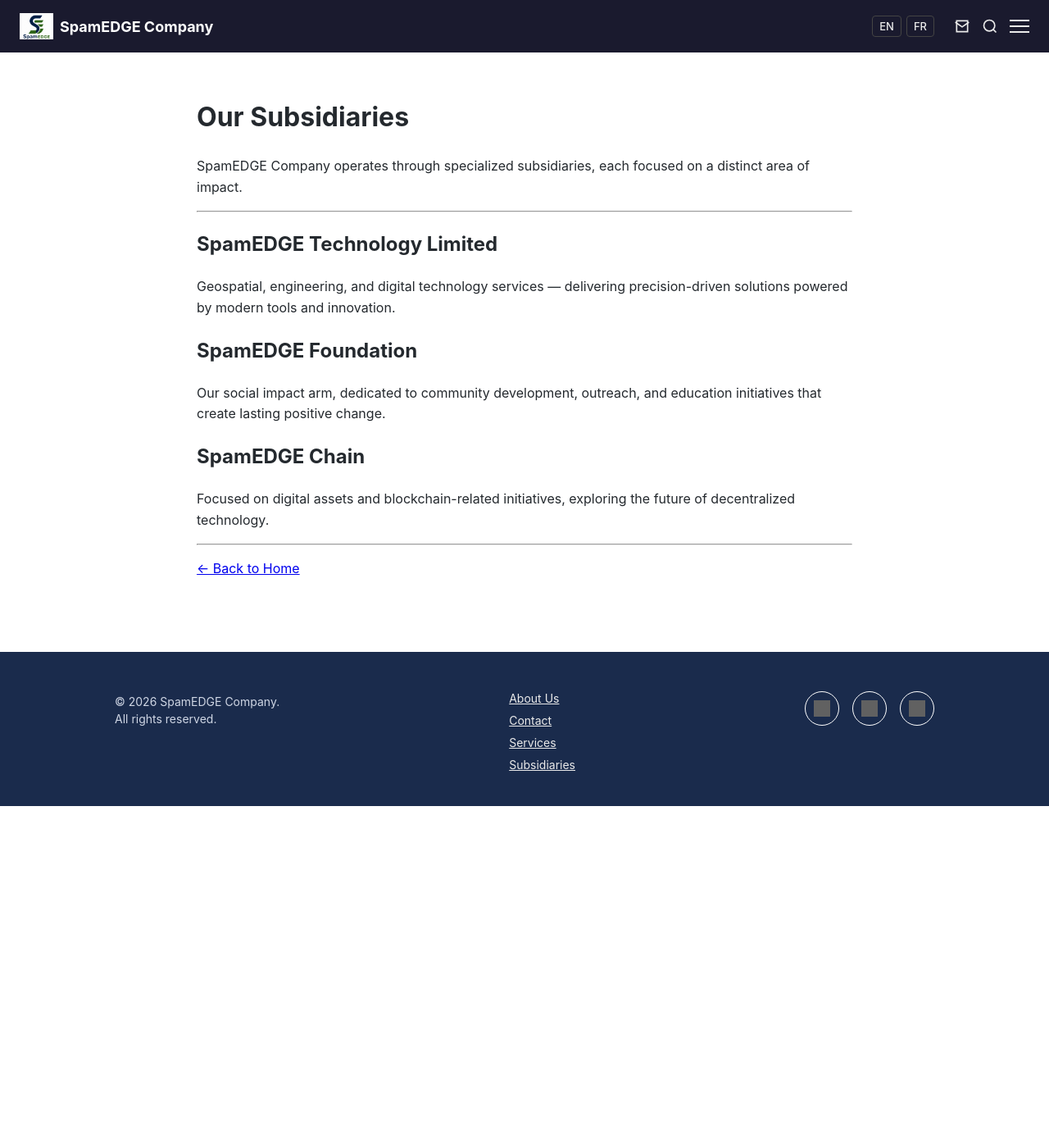
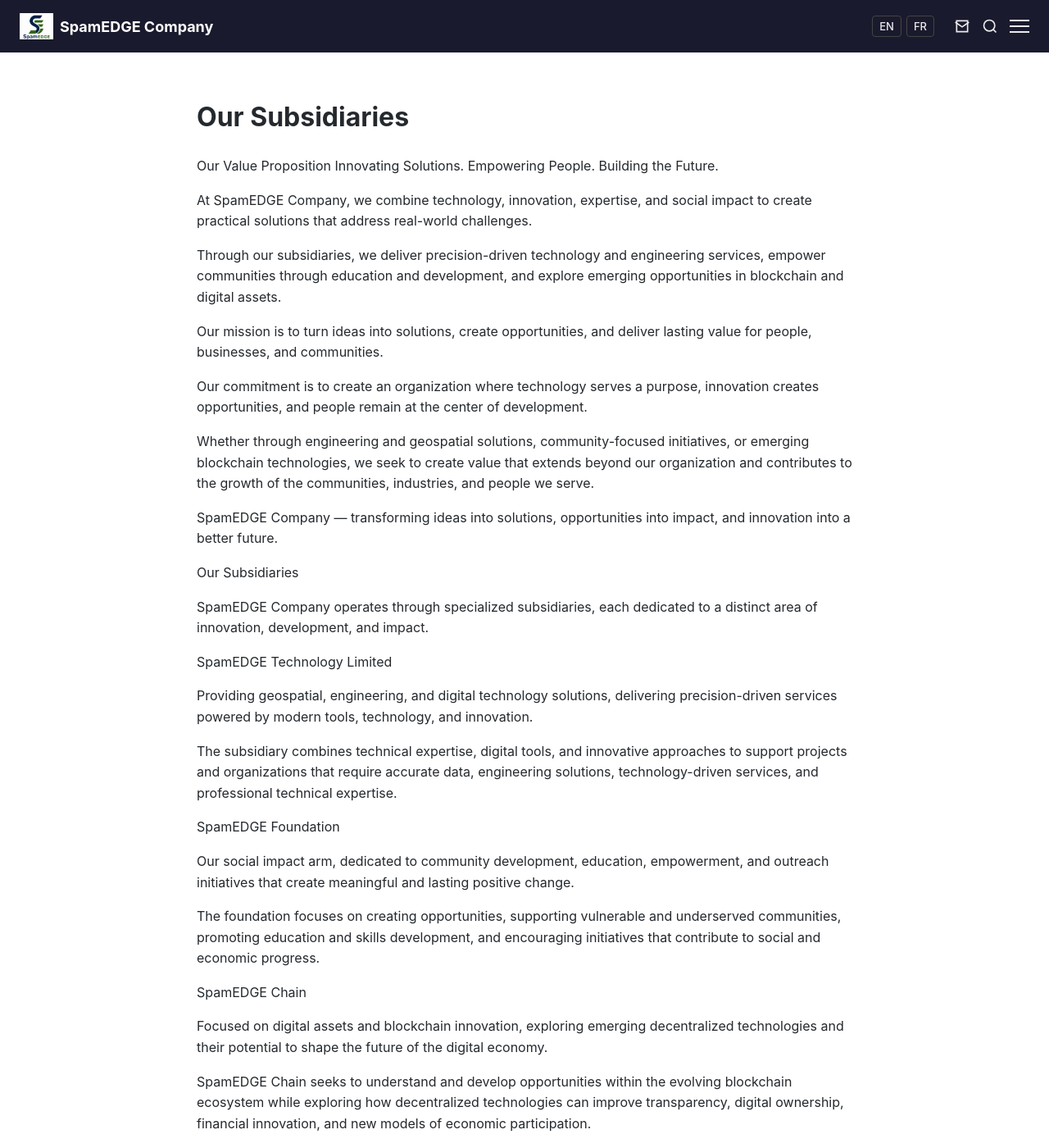
Before and after one commit to spamEDGEcompany/spamEDGEcompany.github.io, a Jekyll site: the page built from subsidiaries.md, in a window 1280 px wide and 1400 px high. Shown: the whole window at 82% size. Built offline with Jekyll 4.4.1, drawn with Linux system fonts in a browser that asks for light colours; some of the changed text lies outside the part shown; grey boxes are pictures that could not be loaded.

Commit message:
Update subsidiaries.md

```diff
--- a/subsidiaries.md
+++ b/subsidiaries.md
@@ -5,18 +5,46 @@
 
 # Our Subsidiaries
 
-SpamEDGE Company operates through specialized subsidiaries, each focused on a distinct area of impact.
+Our Value Proposition
+Innovating Solutions. Empowering People. Building the Future.
 
----
+At SpamEDGE Company, we combine technology, innovation, expertise, and social impact to create practical solutions that address real-world challenges.
 
-## SpamEDGE Technology Limited
-Geospatial, engineering, and digital technology services — delivering precision-driven solutions powered by modern tools and innovation.
+Through our subsidiaries, we deliver precision-driven technology and engineering services, empower communities through education and development, and explore emerging opportunities in blockchain and digital assets.
 
-## SpamEDGE Foundation
-Our social impact arm, dedicated to community development, outreach, and education initiatives that create lasting positive change.
+Our mission is to turn ideas into solutions, create opportunities, and deliver lasting value for people, businesses, and communities.
 
-## SpamEDGE Chain
-Focused on digital assets and blockchain-related initiatives, exploring the future of decentralized technology.
+Our commitment is to create an organization where technology serves a purpose, innovation creates opportunities, and people remain at the center of development.
+
+Whether through engineering and geospatial solutions, community-focused initiatives, or emerging blockchain technologies, we seek to create value that extends beyond our organization and contributes to the growth of the communities, industries, and people we serve.
+
+SpamEDGE Company — transforming ideas into solutions, opportunities into impact, and innovation into a better future.
+
+Our Subsidiaries
+
+SpamEDGE Company operates through specialized subsidiaries, each dedicated to a distinct area of innovation, development, and impact.
+
+SpamEDGE Technology Limited
+
+Providing geospatial, engineering, and digital technology solutions, delivering precision-driven services powered by modern tools, technology, and innovation.
+
+The subsidiary combines technical expertise, digital tools, and innovative approaches to support projects and organizations that require accurate data, engineering solutions, technology-driven services, and professional technical expertise.
+
+SpamEDGE Foundation
+
+Our social impact arm, dedicated to community development, education, empowerment, and outreach initiatives that create meaningful and lasting positive change.
+
+The foundation focuses on creating opportunities, supporting vulnerable and underserved communities, promoting education and skills development, and encouraging initiatives that contribute to social and economic progress.
+
+SpamEDGE Chain
+
+Focused on digital assets and blockchain innovation, exploring emerging decentralized technologies and their potential to shape the future of the digital economy.
+
+SpamEDGE Chain seeks to understand and develop opportunities within the evolving blockchain ecosystem while exploring how decentralized technologies can improve transparency, digital ownership, financial innovation, and new models of economic participation.
+
+One Company. Multiple Possibilities. One Shared Vision.
+
+Across every subsidiary, SpamEDGE Company remains united by a common purpose: to use innovation, technology, and human potential to create solutions that matter.
 
 ---
 [← Back to Home](/)
```
